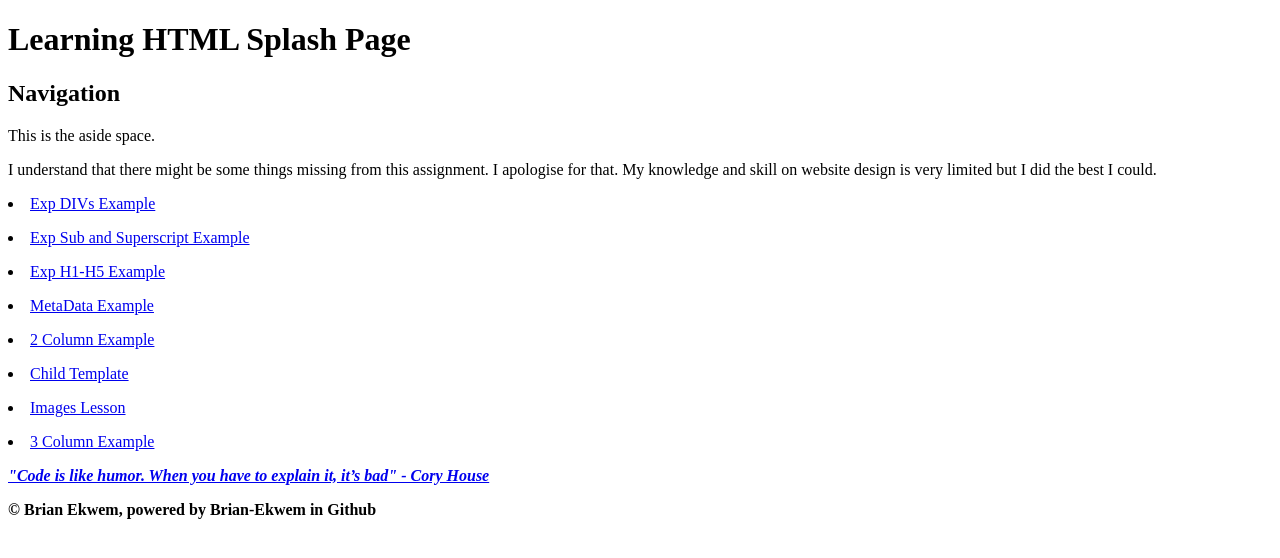
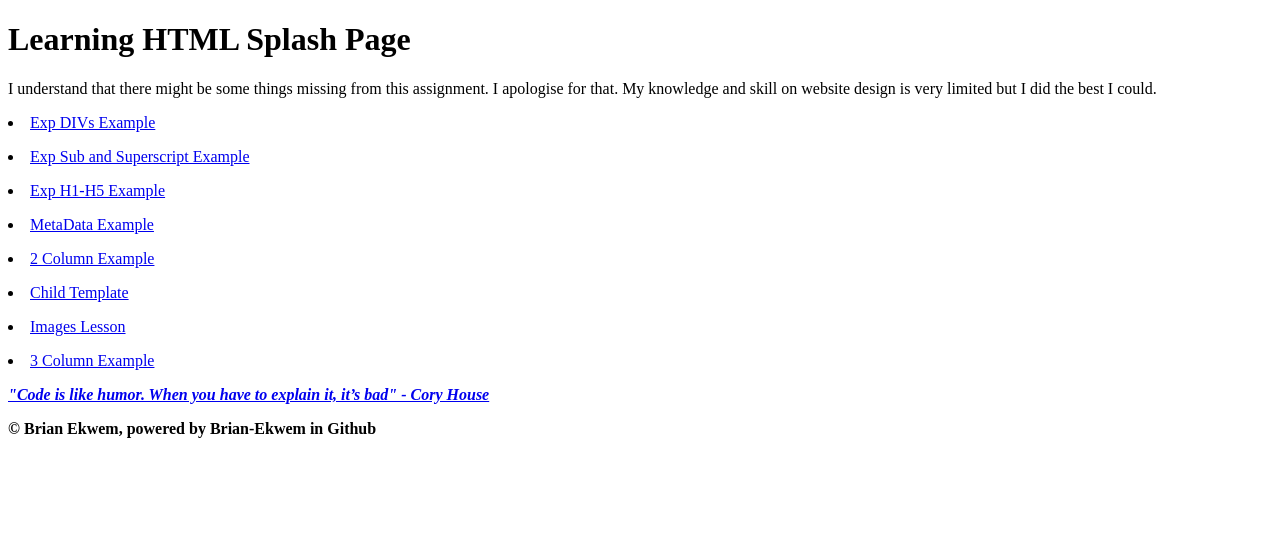
Before and after one commit to Brian-Ekwem/LearningHTML.github.io, a plain HTML site: page index.html in a window 1280 px wide. Drawn offline with Linux system fonts and the light colour scheme.

Commit message:
Update index.html

```diff
--- a/index.html
+++ b/index.html
@@ -28,8 +28,6 @@
   </head>
   <body>
   <header><h1>Learning HTML Splash Page</h1></header>
-  <nav><h1>Navigation</h1></nav>
-  <aside><p>This is the aside space.</p></aside>
       <section>
         <article>
           <p>I understand that there might be some things missing from this assignment. I apologise for that. My knowledge and skill on website design is very limited but I did the best I could.</p>
```
